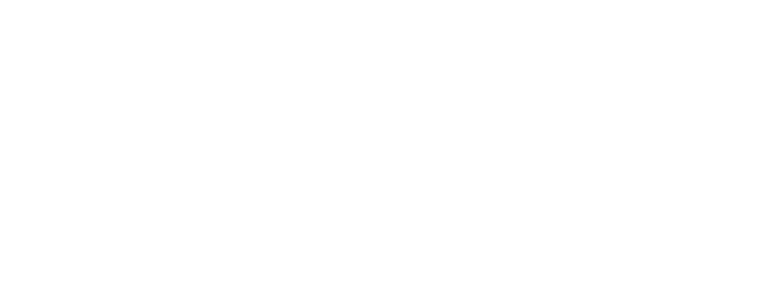
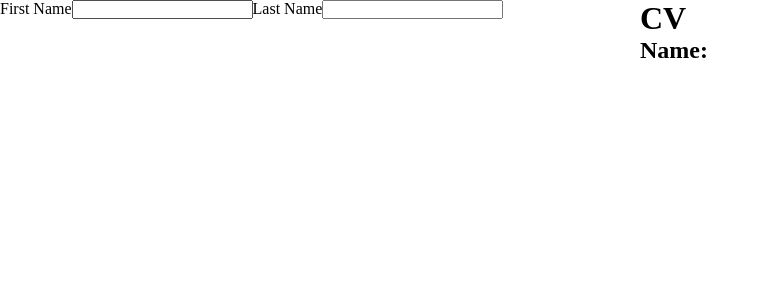
Before and after one commit to Fabi0o/CV-application, a React (Vite) app: page / in a window 1280 px wide. Shown: the top 300 px of the page, without its empty margins (0-769 px from the left). Built offline with nearby package versions, Linux system fonts and the light colour scheme.

Commit message:
add inputs for name and functionality to display name onto CV

```diff
--- a/src/App.tsx
+++ b/src/App.tsx
@@ -1,7 +1,23 @@
 import style from "./style/App.module.scss";
+import CV from "./components/CV";
+import Form from "./components/Form";
+import { useState } from "react";
 
 function App() {
-  return <></>;
+  const [firstName, setFirstName] = useState("");
+  const [lastName, setLastName] = useState("");
+
+  return (
+    <div className={style.container}>
+      <Form
+        firstName={firstName}
+        setFirstName={setFirstName}
+        lastName={lastName}
+        setLastName={setLastName}
+      />
+      <CV firstName={firstName} lastName={lastName} />
+    </div>
+  );
 }
 
 export default App;
--- a/src/components/CV.tsx
+++ b/src/components/CV.tsx
@@ -1,5 +1,14 @@
-const CV = () => {
-  return <div></div>;
+type Props = {
+  firstName: string;
+  lastName: string;
+};
+const CV: React.FC<Props> = ({ firstName, lastName }) => {
+  return (
+    <div>
+      <h1>CV</h1>
+      <h2>Name: {`${firstName} ${lastName}`}</h2>
+    </div>
+  );
 };
 
 export default CV;
--- a/src/components/Form.tsx
+++ b/src/components/Form.tsx
@@ -1,8 +1,31 @@
-const Form = () => {
+type Props = {
+  firstName: string;
+  setFirstName: React.Dispatch<React.SetStateAction<string>>;
+  lastName: string;
+  setLastName: React.Dispatch<React.SetStateAction<string>>;
+};
+const Form: React.FC<Props> = ({
+  firstName,
+  setFirstName,
+  lastName,
+  setLastName,
+}) => {
   return (
     <form>
-      <label htmlFor="name">Name</label>
-      <input type="text" />
+      <label htmlFor="firstName">First Name</label>
+      <input
+        type="text"
+        id="firstName"
+        value={firstName}
+        onChange={(e) => setFirstName(e.target.value)}
+      />
+      <label htmlFor="lastName">Last Name</label>
+      <input
+        type="text"
+        id="lastName"
+        value={lastName}
+        onChange={(e) => setLastName(e.target.value)}
+      />
     </form>
   );
 };
--- a/src/style/App.module.scss
+++ b/src/style/App.module.scss
@@ -0,0 +1,4 @@
+.container {
+  display: grid;
+  grid-template-columns: 1fr 1fr;
+}
```
